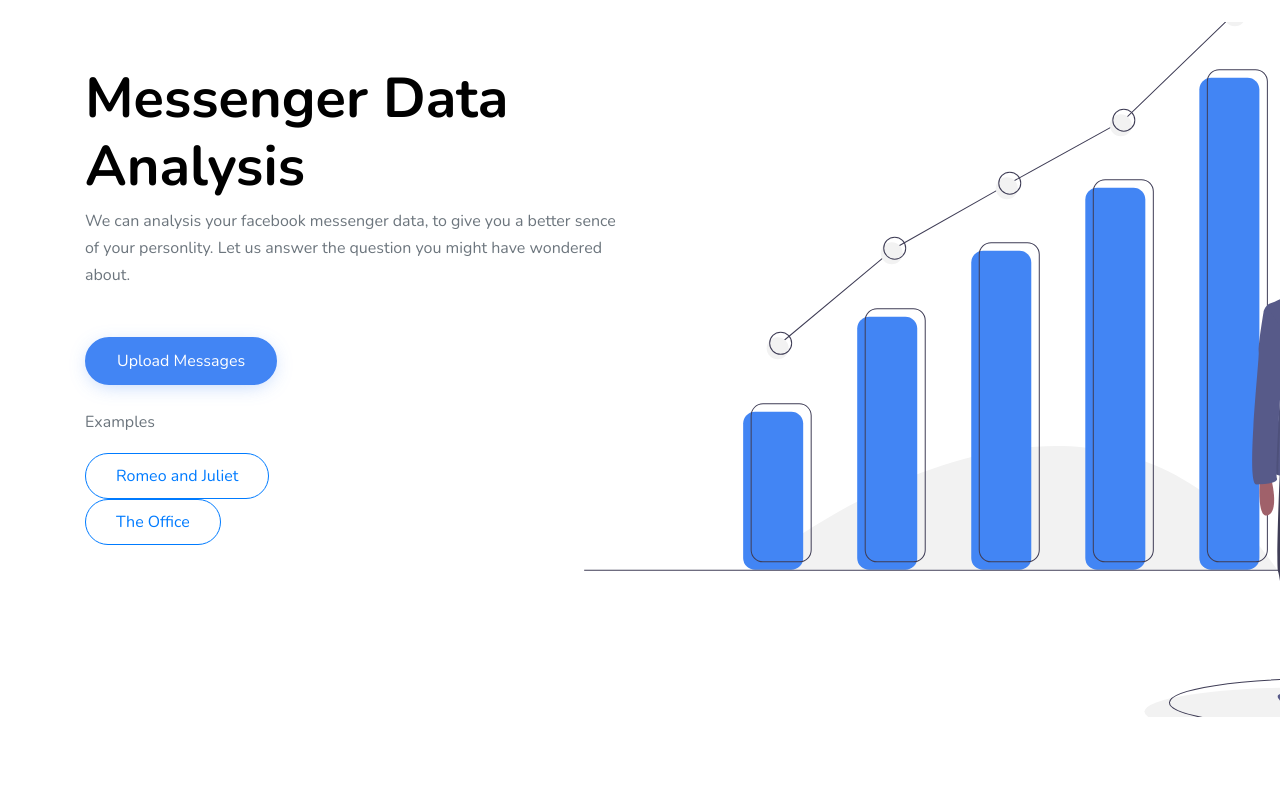
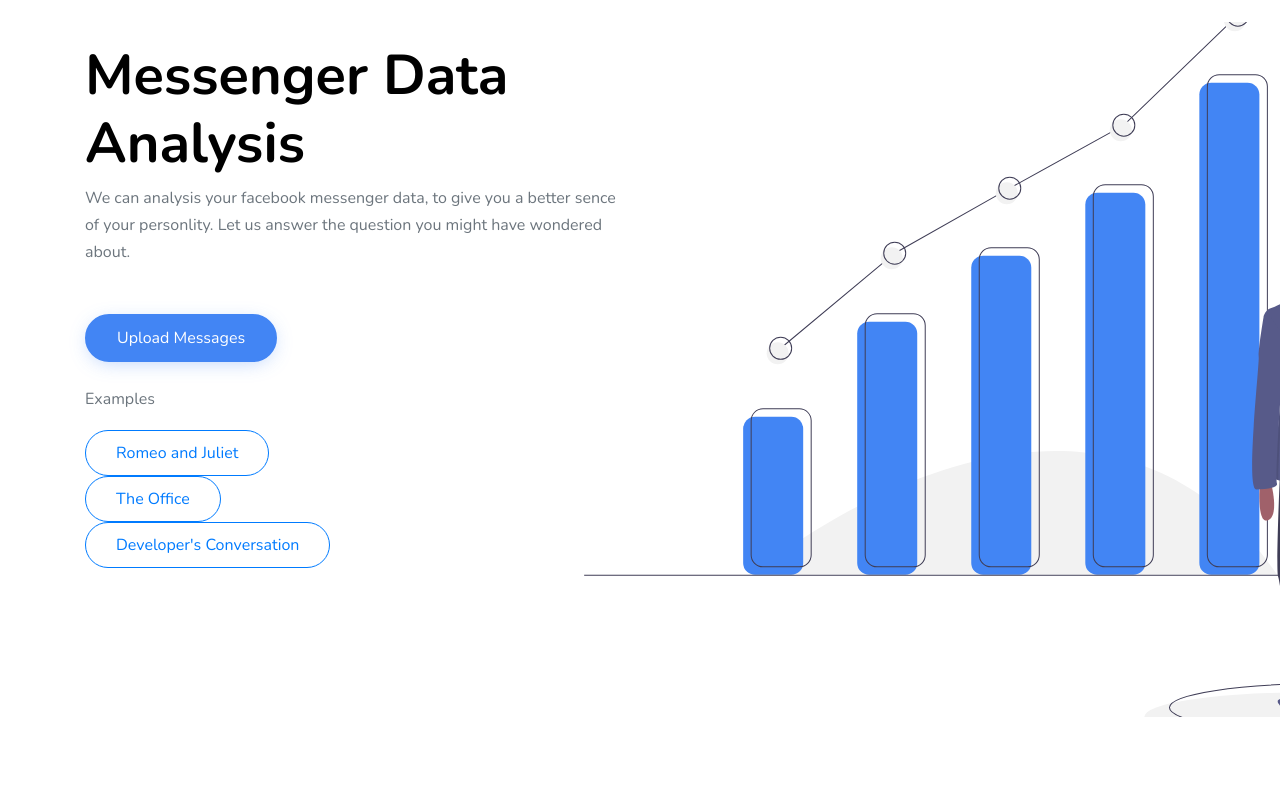
Before and after one commit to abhin-ch/MessengerAnalyse-v2.0, a Flask app: page / in a window 1280 px wide. Shown: the part 83-878 px from the top of the page. Run offline with Flask 3, Linux system fonts and the light colour scheme; some libraries are stand-ins or nearby versions; some web fonts are replaced.

Commit message:
added developer messenger convo

```diff
--- a/templates/upload.html
+++ b/templates/upload.html
@@ -124,6 +124,9 @@
                 </form>
                 <form method="get" action= "/theoffice" >
                   <button class="btn btn-outline-primary" type="submit">The Office</button>
+                </form>
+                <form method="get" action= "/realconvo" >
+                  <button class="btn btn-outline-primary" type="submit">Developer's Conversation</button>
                 </form>
               </div>
 
```
